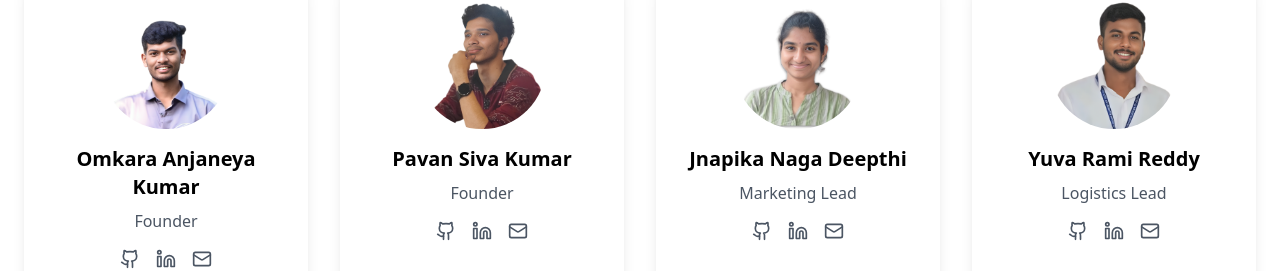
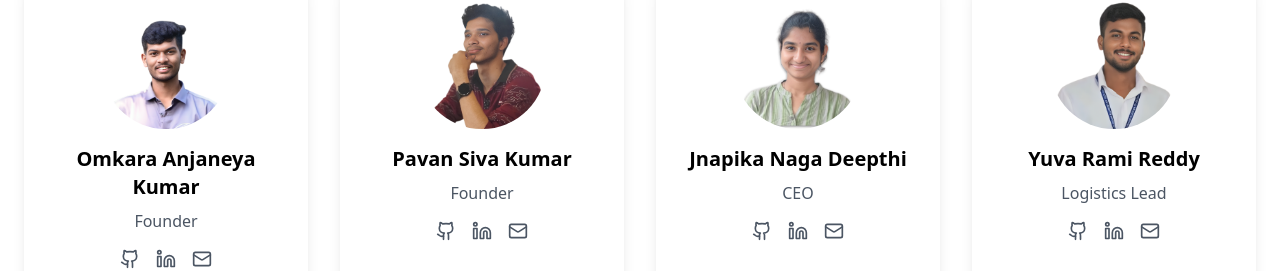
Before and after one commit to Omkar825/GGG, a React (Vite) app: page / in a window 1280 px wide. Shown: the part 3763-4034 px from the top of the page. Built offline with nearby package versions, Linux system fonts and the light colour scheme.

Commit message:
Update Team.tsx

```diff
--- a/src/components/Team.tsx
+++ b/src/components/Team.tsx
@@ -27,7 +27,7 @@ export default function Team() {
     },
     {
       name: "Jnapika Naga Deepthi",
-      role: "Marketing Lead",
+      role: "CEO",
       image: "/Deepthi.png",
       github: "https://github.com/Jnapikapotturi?tab=repositories",
       linkedin: "https://www.linkedin.com/in/jnapika-naga-deepthi-potturi-53aa42268/",
```
